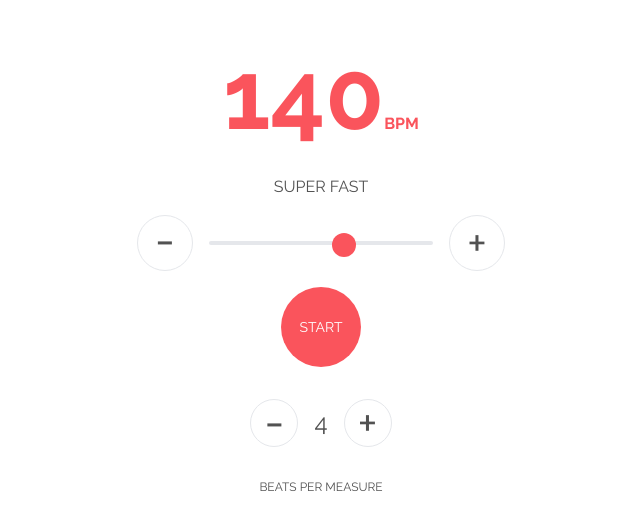
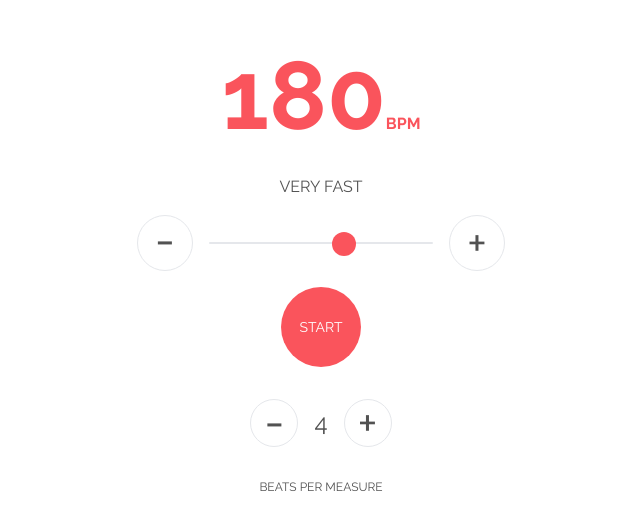
Before and after one commit to bresends/metronome, a React (Vite) app: page / in a window 1280 px wide. Shown: the part 137-666 px from the top of the page, without its empty margins (319-959 px from the left). Built offline with nearby package versions, Linux system fonts and the light colour scheme.

Commit message:
Feat: Change text

```diff
--- a/src/components/Bpm.tsx
+++ b/src/components/Bpm.tsx
@@ -1,15 +1,14 @@
-import type { FC } from "react";
+import { FC, useState } from "react";
 
-interface BPMProps {}
+interface BPMProps {
+  tempo: number;
+}
 
-export const BPM: FC<BPMProps> = ({}) => {
+export const BPM: FC<BPMProps> = ({ tempo }) => {
   return (
-    <>
-      <div className="py-8 text-baseRed">
-        <span className="text-8xl font-bold">140</span>
-        <span className="font-bold">BPM</span>
-      </div>
-      <span className="text-md pb-4 uppercase">Super Fast</span>
-    </>
+    <div className="py-8 text-baseRed">
+      <span className="text-8xl font-bold">{tempo}</span>
+      <span className="font-bold">BPM</span>
+    </div>
   );
 };
--- a/src/components/Measure.tsx
+++ b/src/components/Measure.tsx
@@ -1,17 +1,27 @@
 import type { FC } from "react";
-import { TempoButton } from "./TempoButton";
+import { RoundButton } from "./RoundButton";
 
-interface MeasureProps {}
+interface MeasureProps {
+  measure: number;
+  setMeasure: (measure: number) => void;
+}
 
-export const Measure: FC<MeasureProps> = ({}) => {
+export const Measure: FC<MeasureProps> = ({ measure, setMeasure }) => {
   return (
     <>
       <div className="flex items-center justify-center space-x-4 py-4">
-        <TempoButton decrease small />
-        <span className="text-2xl">4</span>
-        <TempoButton small />
+        <RoundButton
+          decrease
+          small
+          onClickFn={() => measure > 1 && setMeasure(measure - 1)}
+        />
+        <span className="text-2xl">{measure}</span>
+        <RoundButton
+          small
+          onClickFn={() => measure < 12 && setMeasure(measure + 1)}
+        />
       </div>
-      <p className="text-xs uppercase py-4">Beats per Measure</p>
+      <p className="py-4 text-xs uppercase">Beats per Measure</p>
     </>
   );
 };
--- a/src/components/Metronome.tsx
+++ b/src/components/Metronome.tsx
@@ -1,4 +1,4 @@
-import type { FC } from "react";
+import { FC, useState } from "react";
 import { BPM } from "./Bpm";
 import { Measure } from "./Measure";
 import { PlayButton } from "./PlayButton";
@@ -7,13 +7,15 @@ import { Slider } from "./Slider";
 interface MetronomeProps {}
 
 export const Metronome: FC<MetronomeProps> = ({}) => {
+  const [tempo, setTempo] = useState(180);
+  const [measure, setMeasure] = useState(4);
   return (
     <div className="flex h-screen items-center justify-center">
       <div className="flex w-96 flex-col items-center justify-between">
-        <BPM />
-        <Slider />
+        <BPM {...{ tempo }} />
+        <Slider {...{ tempo, setTempo }} />
         <PlayButton />
-        <Measure />
+        <Measure {...{ measure, setMeasure }} />
       </div>
     </div>
   );
--- a/src/components/TempoButton.tsx
+++ b/src/components/RoundButton.tsx
@@ -4,11 +4,17 @@ import { clsx } from "clsx";
 interface TempoButtonProps {
   decrease?: true;
   small?: true;
+  onClickFn: () => void;
 }
 
-export const TempoButton: FC<TempoButtonProps> = ({ decrease, small }) => {
+export const RoundButton: FC<TempoButtonProps> = ({
+  decrease,
+  small,
+  onClickFn,
+}) => {
   return (
     <button
+      onClick={() => onClickFn()}
       className={clsx(
         "flex items-center justify-center rounded-full border text-5xl transition duration-200 hover:border-white hover:bg-baseRed hover:text-white",
         small ? "h-12 w-12" : "h-14 w-14"
--- a/src/components/Slider.tsx
+++ b/src/components/Slider.tsx
@@ -1,12 +1,48 @@
-import type { FC } from "react";
-import { TempoButton } from "./TempoButton";
+import { FC, useEffect, useState } from "react";
+import { RoundButton } from "./RoundButton";
 
-interface SliderProps {}
+interface SliderProps {
+  tempo: number;
+  setTempo: (tempo: number) => void;
+}
 
-export const Slider: FC<SliderProps> = ({}) => {
+export const Slider: FC<SliderProps> = ({ setTempo, tempo }) => {
+  const [tempoString, setTempoString] = useState("");
+
+  useEffect(() => {
+    if (tempo < 30) {
+      setTempoString(`Ultra Slow`);
+    } else if (tempo < 40) {
+      setTempoString(`Super Slow`);
+    } else if (tempo < 60) {
+      setTempoString(`Slow`);
+    } else if (tempo < 100) {
+      setTempoString(`Medium Slow`);
+    } else if (tempo < 140) {
+      setTempoString(`Medium`);
+    } else if (tempo < 160) {
+      setTempoString(`Medium Fast`);
+    } else if (tempo < 180) {
+      setTempoString(`Fast`);
+    } else if (tempo < 200) {
+      setTempoString(`Very Fast`);
+    } else if (tempo < 240) {
+      setTempoString(`Super Fast`);
+    } else if (tempo < 260) {
+      setTempoString(`Extremely Fast`);
+    } else if (tempo <= 280) {
+      setTempoString(`Insanely Fast`);
+    } else setTempoString(`Ultra Slow`);
+  }, [tempo]);
+
   return (
+    <>
+      <span className="text-md pb-4 uppercase">{tempoString}</span>
       <div className="flex items-center space-x-4">
-      <TempoButton decrease />
+        <RoundButton
+          decrease
+          onClickFn={() => tempo > 20 && setTempo(tempo - 1)}
+        />
         <label htmlFor="default-range" className="sr-only">
           BPM
         </label>
@@ -17,9 +53,11 @@ export const Slider: FC<SliderProps> = ({}) => {
           max={280}
           step={1}
           defaultValue={180}
+          onChange={(e) => setTempo(parseInt(e.target.value))}
           className="h-2 w-56 cursor-pointer appearance-none rounded-lg"
         />
-      <TempoButton />
+        <RoundButton onClickFn={() => tempo < 280 && setTempo(tempo + 1)} />
       </div>
+    </>
   );
 };
--- a/src/index.css
+++ b/src/index.css
@@ -21,7 +21,7 @@
   }
 
   input[type="range"]::-webkit-slider-runnable-track {
-    @apply h-1 rounded-full bg-gray-200;
+    @apply h-[2px] rounded-full bg-gray-200;
   }
 
   input[type="range"]::-moz-range-track {
@@ -33,7 +33,7 @@
   }
 
   input[type="range"]::-webkit-slider-thumb {
-    @apply h-6 w-6 appearance-none rounded-full bg-baseRed mt-[-8px];
+    @apply h-6 w-6 appearance-none rounded-full bg-baseRed mt-[-10px];
   }
 
   input[type="range"]::-moz-range-thumb {
```
Lines whose indentation alone changed are shown as unchanged.
